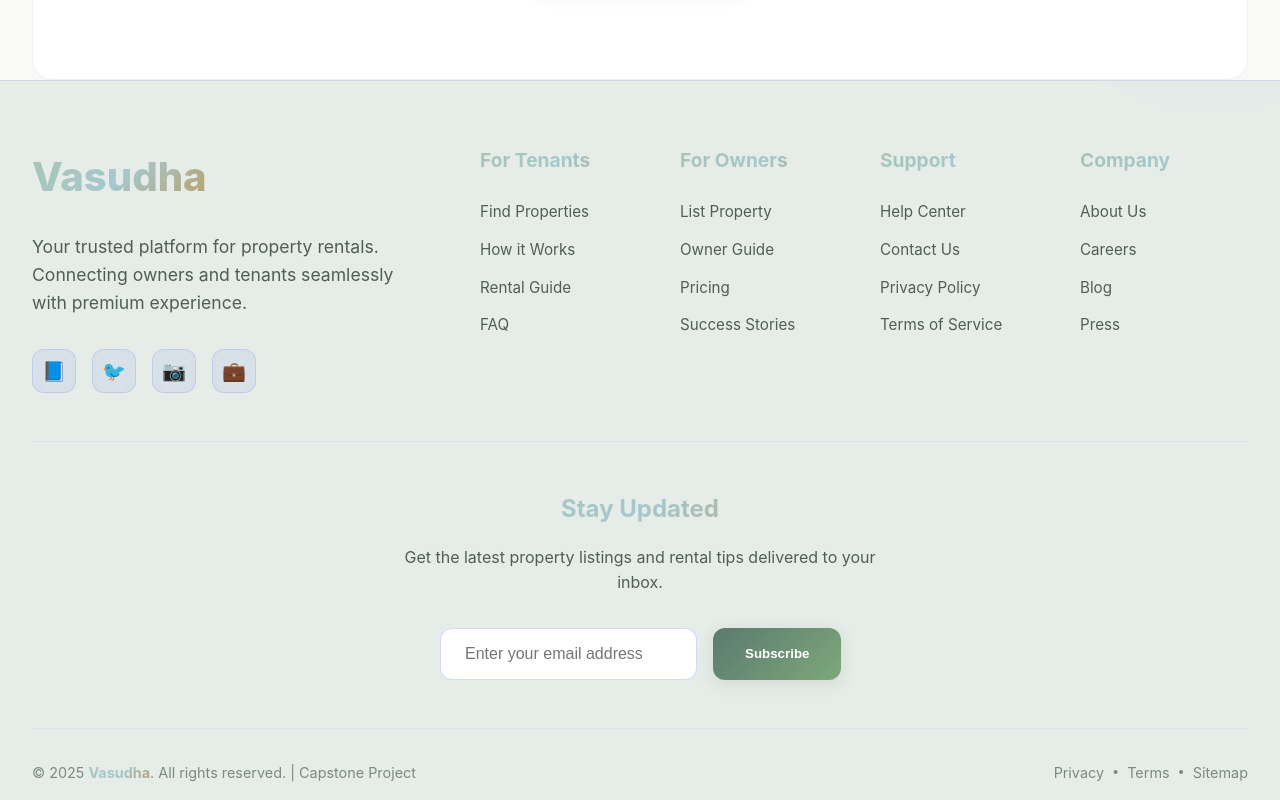
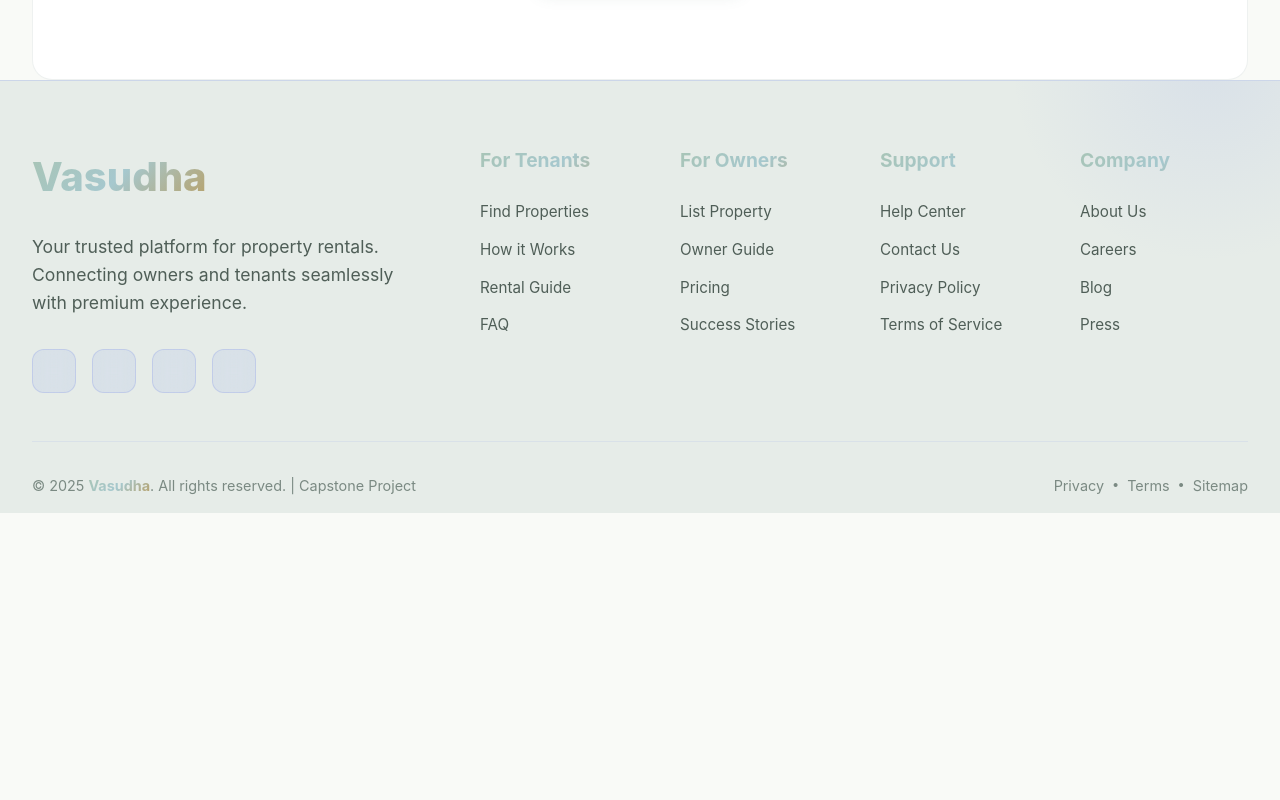
Before and after one commit to VivekGengadiya/Property-Management-System, a React (Vite) app in the folder pms_frontend/: page /apply in a window 1280 px wide. Shown: the part 545-1345 px from the top of the page. After the commit the page ends 1058 px from the top, so only its background shows below. Built offline with nearby package versions, Linux system fonts and the light colour scheme.

Commit message:
Header_Navbar

```diff
--- a/pms_frontend/src/components/common/Footer.jsx
+++ b/pms_frontend/src/components/common/Footer.jsx
@@ -1,151 +1,236 @@
-import React from 'react';
-import { Link } from 'react-router-dom';
+import React from "react";
+import { Link } from "react-router-dom";
+
+
+const footerLinkRoutes = {
+  "Find Properties": "/tenant/dashboard",
+  "How it Works": "/how-it-works",
+  "Rental Guide": "/rental-guide",
+  "FAQ": "/faq",
+
+  "List Property": "/owner/add-property",
+  "Owner Guide": "/owner/guide",
+  "Pricing": "/pricing",
+  "Success Stories": "/success-stories",
+
+  "Help Center": "/contact",
+  "Contact Us": "/contact",
+  "Privacy Policy": "/privacy-policy",
+  "Terms of Service": "/terms",
+
+  "About Us": "/about",
+  "Careers": "/careers",
+  "Blog": "/blog",
+  "Press": "/media"
+};
+
 
 const Footer = () => {
   return (
-    <footer className="premium-footer" style={{
-      background: 'var(--bg-secondary)',
-      borderTop: '1px solid rgba(102, 126, 234, 0.2)',
-      position: 'relative',
-      overflow: 'hidden'
-    }}>
+    <footer
+      className="premium-footer"
+      style={{
+        background: "var(--bg-secondary)",
+        borderTop: "1px solid rgba(102, 126, 234, 0.2)",
+        position: "relative",
+        overflow: "hidden",
+      }}
+    >
       {/* Background decoration */}
-      <div style={{
-        position: 'absolute',
-        top: '-50%',
-        right: '-10%',
-        width: '400px',
-        height: '400px',
-        background: 'radial-gradient(circle, rgba(102, 126, 234, 0.1) 0%, transparent 70%)',
-        borderRadius: '50%',
-        zIndex: '0'
-      }}></div>
+      <div
+        style={{
+          position: "absolute",
+          top: "-50%",
+          right: "-10%",
+          width: "400px",
+          height: "400px",
+          background:
+            "radial-gradient(circle, rgba(102, 126, 234, 0.1) 0%, transparent 70%)",
+          borderRadius: "50%",
+          zIndex: "0",
+        }}
+      ></div>
 
       <div className="premium-container">
-        <div className="footer-content" style={{position: 'relative', zIndex: '1'}}>
+        <div
+          className="footer-content"
+          style={{ position: "relative", zIndex: "1" }}
+        >
           {/* Main Footer Section */}
-          <div className="footer-main" style={{
-            display: 'grid',
-            gridTemplateColumns: '1fr 2fr',
-            gap: '4rem',
-            padding: '4rem 0 3rem',
-            borderBottom: '1px solid rgba(102, 126, 234, 0.1)'
-          }}>
+          <div
+            className="footer-main"
+            style={{
+              display: "grid",
+              gridTemplateColumns: "1fr 2fr",
+              gap: "4rem",
+              padding: "4rem 0 3rem",
+              borderBottom: "1px solid rgba(102, 126, 234, 0.1)",
+            }}
+          >
             <div className="footer-brand">
-              <div className="footer-logo" style={{marginBottom: '1.5rem'}}>
-                <span className="logo-text" style={{
-                  fontSize: '2.5rem',
-                  fontWeight: '800',
-                  background: 'var(--gradient-hero)',
-                  WebkitBackgroundClip: 'text',
-                  WebkitTextFillColor: 'transparent',
-                  backgroundClip: 'text'
-                }}>Vasudha</span>
+              <div className="footer-logo" style={{ marginBottom: "1.5rem" }}>
+                <span
+                  className="logo-text"
+                  style={{
+                    fontSize: "2.5rem",
+                    fontWeight: "800",
+                    background: "var(--gradient-hero)",
+                    WebkitBackgroundClip: "text",
+                    WebkitTextFillColor: "transparent",
+                    backgroundClip: "text",
+                  }}
+                >
+                  Vasudha
+                </span>
               </div>
-              <p className="footer-description" style={{
-                color: 'var(--text-secondary)',
-                lineHeight: '1.6',
-                marginBottom: '2rem',
-                fontSize: '1.1rem'
-              }}>
-                Your trusted platform for property rentals. Connecting owners and tenants seamlessly with premium experience.
+              <p
+                className="footer-description"
+                style={{
+                  color: "var(--text-secondary)",
+                  lineHeight: "1.6",
+                  marginBottom: "2rem",
+                  fontSize: "1.1rem",
+                }}
+              >
+                Your trusted platform for property rentals. Connecting owners
+                and tenants seamlessly with premium experience.
               </p>
-              <div className="social-links" style={{
-                display: 'flex',
-                gap: '1rem'
-              }}>
-                {['📘', '🐦', '📷', '💼'].map((icon, index) => (
+              <div
+                className="social-links"
+                style={{
+                  display: "flex",
+                  gap: "1rem",
+                }}
+              >
+                {[
+                  { icon: "fa-brands fa-square-facebook", label: "Facebook" },
+                  { icon: "fa-brands fa-instagram", label: "Instagram" },
+                  { icon: "fa-brands fa-linkedin", label: "LinkedIn" },
+                  { icon: "fa-brands fa-x-twitter", label: "Twitter" },
+                ].map((item, index) => (
                   <a
                     key={index}
                     href="#"
+                    aria-label={item.label}
                     className="social-link"
-                    aria-label="Social Media"
                     style={{
-                      display: 'flex',
-                      alignItems: 'center',
-                      justifyContent: 'center',
-                      width: '44px',
-                      height: '44px',
-                      background: 'rgba(102, 126, 234, 0.1)',
-                      borderRadius: '12px',
-                      textDecoration: 'none',
-                      transition: 'all 0.3s ease',
-                      border: '1px solid rgba(102, 126, 234, 0.2)',
-                      backdropFilter: 'blur(10px)'
+                      display: "flex",
+                      alignItems: "center",
+                      justifyContent: "center",
+                      width: "44px",
+                      height: "44px",
+                      background: "rgba(102, 126, 234, 0.1)",
+                      borderRadius: "12px",
+                      textDecoration: "none",
+                      transition: "all 0.3s ease",
+                      border: "1px solid rgba(102, 126, 234, 0.2)",
+                      backdropFilter: "blur(10px)",
                     }}
                     onMouseEnter={(e) => {
-                      e.target.style.background = 'var(--primary-gradient)';
-                      e.target.style.transform = 'translateY(-2px)';
-                      e.target.style.boxShadow = 'var(--shadow-md)';
+                      e.currentTarget.style.background =
+                        "var(--primary-gradient)";
+                      e.currentTarget.style.transform = "translateY(-2px)";
+                      e.currentTarget.style.boxShadow = "var(--shadow-md)";
                     }}
                     onMouseLeave={(e) => {
-                      e.target.style.background = 'rgba(102, 126, 234, 0.1)';
-                      e.target.style.transform = 'translateY(0)';
-                      e.target.style.boxShadow = 'none';
+                      e.currentTarget.style.background =
+                        "rgba(102, 126, 234, 0.1)";
+                      e.currentTarget.style.transform = "translateY(0)";
+                      e.currentTarget.style.boxShadow = "none";
                     }}
                   >
-                    <span className="social-icon" style={{fontSize: '1.2rem'}}>{icon}</span>
+                    <i
+                      className={item.icon}
+                      style={{
+                        fontSize: "1.4rem",
+                        color: "var(--primary-dark)",
+                      }}
+                    ></i>
                   </a>
                 ))}
               </div>
             </div>
 
-            <div className="footer-links-grid" style={{
-              display: 'grid',
-              gridTemplateColumns: 'repeat(4, 1fr)',
-              gap: '2rem'
-            }}>
+            <div
+              className="footer-links-grid"
+              style={{
+                display: "grid",
+                gridTemplateColumns: "repeat(4, 1fr)",
+                gap: "2rem",
+              }}
+            >
               {[
                 {
-                  title: 'For Tenants',
-                  links: ['Find Properties', 'How it Works', 'Rental Guide', 'FAQ']
+                  title: "For Tenants",
+                  links: [
+                    "Find Properties",
+                    "How it Works",
+                    "Rental Guide",
+                    "FAQ",
+                  ],
                 },
                 {
-                  title: 'For Owners',
-                  links: ['List Property', 'Owner Guide', 'Pricing', 'Success Stories']
+                  title: "For Owners",
+                  links: [
+                    "List Property",
+                    "Owner Guide",
+                    "Pricing",
+                    "Success Stories",
+                  ],
                 },
                 {
-                  title: 'Support',
-                  links: ['Help Center', 'Contact Us', 'Privacy Policy', 'Terms of Service']
+                  title: "Support",
+                  links: [
+                    "Help Center",
+                    "Contact Us",
+                    "Privacy Policy",
+                    "Terms of Service",
+                  ],
                 },
                 {
-                  title: 'Company',
-                  links: ['About Us', 'Careers', 'Blog', 'Press']
-                }
+                  title: "Company",
+                  links: ["About Us", "Careers", "Blog", "Press"],
+                },
               ].map((column, index) => (
                 <div key={index} className="footer-column">
-                  <h3 className="footer-title" style={{
-                    color: 'var(--text-primary)',
-                    fontSize: '1.2rem',
-                    fontWeight: '700',
-                    marginBottom: '1.5rem',
-                    background: 'var(--gradient-hero)',
-                    WebkitBackgroundClip: 'text',
-                    WebkitTextFillColor: 'transparent',
-                    backgroundClip: 'text'
-                  }}>
+                  <h3
+                    className="footer-title"
+                    style={{
+                      color: "var(--text-primary)",
+                      fontSize: "1.2rem",
+                      fontWeight: "700",
+                      marginBottom: "1.5rem",
+                      background: "var(--gradient-hero)",
+                      WebkitBackgroundClip: "text",
+                      WebkitTextFillColor: "transparent",
+                      backgroundClip: "text",
+                    }}
+                  >
                     {column.title}
                   </h3>
-                  <ul className="footer-list" style={{listStyle: 'none', padding: 0, margin: 0}}>
+                  <ul
+                    className="footer-list"
+                    style={{ listStyle: "none", padding: 0, margin: 0 }}
+                  >
                     {column.links.map((link, linkIndex) => (
-                      <li key={linkIndex} style={{marginBottom: '0.75rem'}}>
+                      <li key={linkIndex} style={{ marginBottom: "0.75rem" }}>
                         <Link
-                          to={`/${link.toLowerCase().replace(/\s+/g, '-')}`}
+  to={footerLinkRoutes[link]}
   className="footer-link"
   style={{
-                            color: 'var(--text-secondary)',
-                            textDecoration: 'none',
-                            transition: 'all 0.3s ease',
-                            display: 'inline-block',
-                            fontSize: '0.95rem'
+    color: "var(--text-secondary)",
+    textDecoration: "none",
+    transition: "all 0.3s ease",
+    display: "inline-block",
+    fontSize: "0.95rem",
   }}
   onMouseEnter={(e) => {
-                            e.target.style.color = 'var(--text-primary)';
-                            e.target.style.transform = 'translateX(5px)';
+    e.target.style.color = "var(--text-primary)";
+    e.target.style.transform = "translateX(5px)";
   }}
   onMouseLeave={(e) => {
-                            e.target.style.color = 'var(--text-secondary)';
-                            e.target.style.transform = 'translateX(0)';
+    e.target.style.color = "var(--text-secondary)";
+    e.target.style.transform = "translateX(0)";
   }}
 >
   {link}
@@ -159,145 +244,136 @@ const Footer = () => {
           </div>
 
           {/* Newsletter Section */}
-          <div className="newsletter-section" style={{
-            padding: '3rem 0',
-            borderBottom: '1px solid rgba(102, 126, 234, 0.1)'
-          }}>
-            <div className="newsletter-content" style={{
-              maxWidth: '500px',
-              margin: '0 auto',
-              textAlign: 'center'
-            }}>
-              <h3 className="newsletter-title" style={{
-                color: 'var(--text-primary)',
-                fontSize: '1.5rem',
-                fontWeight: '700',
-                marginBottom: '1rem',
-                background: 'var(--gradient-hero)',
-                WebkitBackgroundClip: 'text',
-                WebkitTextFillColor: 'transparent',
-                backgroundClip: 'text'
-              }}>
+          {/* <div
+            className="newsletter-section"
+            style={{
+              padding: "3rem 0",
+              borderBottom: "1px solid rgba(102, 126, 234, 0.1)",
+            }}
+          >
+            <div
+              className="newsletter-content"
+              style={{
+                maxWidth: "500px",
+                margin: "0 auto",
+                textAlign: "center",
+              }}
+            >
+              <h3
+                className="newsletter-title"
+                style={{
+                  color: "var(--text-primary)",
+                  fontSize: "1.5rem",
+                  fontWeight: "700",
+                  marginBottom: "1rem",
+                  background: "var(--gradient-hero)",
+                  WebkitBackgroundClip: "text",
+                  WebkitTextFillColor: "transparent",
+                  backgroundClip: "text",
+                }}
+              >
                 Stay Updated
               </h3>
-              <p className="newsletter-description" style={{
-                color: 'var(--text-secondary)',
-                marginBottom: '2rem',
-                lineHeight: '1.6'
-              }}>
-                Get the latest property listings and rental tips delivered to your inbox.
-              </p>
-              <div className="newsletter-form" style={{
-                display: 'flex',
-                gap: '1rem',
-                maxWidth: '400px',
-                margin: '0 auto'
-              }}>
-                <input
-                  type="email"
-                  placeholder="Enter your email address"
-                  className="newsletter-input"
+              <p
+                className="newsletter-description"
                 style={{
-                    flex: '1',
-                    padding: '1rem 1.5rem',
-                    background: 'var(--bg-card)',
-                    border: '1px solid rgba(102, 126, 234, 0.3)',
-                    borderRadius: '12px',
-                    color: 'var(--text-primary)',
-                    fontSize: '1rem',
-                    outline: 'none',
-                    transition: 'all 0.3s ease'
-                  }}
-                  onFocus={(e) => {
-                    e.target.style.borderColor = 'var(--primary-light)';
-                    e.target.style.boxShadow = 'var(--shadow-sm)';
-                  }}
-                  onBlur={(e) => {
-                    e.target.style.borderColor = 'rgba(102, 126, 234, 0.3)';
-                    e.target.style.boxShadow = 'none';
-                  }}
-                />
-                <button className="newsletter-btn" style={{
-                  padding: '1rem 2rem',
-                  background: 'var(--primary-gradient)',
-                  color: 'white',
-                  border: 'none',
-                  borderRadius: '12px',
-                  fontWeight: '600',
-                  cursor: 'pointer',
-                  transition: 'all 0.3s ease',
-                  boxShadow: 'var(--shadow-md)',
-                  whiteSpace: 'nowrap'
-                }}
-                onMouseEnter={(e) => {
-                  e.target.style.transform = 'translateY(-2px)';
-                  e.target.style.boxShadow = 'var(--shadow-glow)';
-                }}
-                onMouseLeave={(e) => {
-                  e.target.style.transform = 'translateY(0)';
-                  e.target.style.boxShadow = 'var(--shadow-md)';
+                  color: "var(--text-secondary)",
+                  marginBottom: "2rem",
+                  lineHeight: "1.6",
                 }}
               >
-                  Subscribe
-                </button>
+                Get the latest property listings and rental tips delivered to
+                your inbox.
+              </p>
+              <div
+                className="newsletter-form"
+                style={{
+                  display: "flex",
+                  gap: "1rem",
+                  maxWidth: "400px",
+                  margin: "0 auto",
+                }}
+              ></div>
             </div>
-            </div>
-          </div>
+          </div> */}
 
           {/* Bottom Footer */}
-          <div className="footer-bottom" style={{
-            padding: '2rem 0 1rem'
-          }}>
-            <div className="footer-bottom-content" style={{
-              display: 'flex',
-              justifyContent: 'space-between',
-              alignItems: 'center',
-              flexWrap: 'wrap',
-              gap: '1rem'
-            }}>
-              <p className="copyright" style={{
-                color: 'var(--text-muted)',
+          <div
+            className="footer-bottom"
+            style={{
+              padding: "2rem 0 1rem",
+            }}
+          >
+            <div
+              className="footer-bottom-content"
+              style={{
+                display: "flex",
+                justifyContent: "space-between",
+                alignItems: "center",
+                flexWrap: "wrap",
+                gap: "1rem",
+              }}
+            >
+              <p
+                className="copyright"
+                style={{
+                  color: "var(--text-muted)",
                   margin: 0,
-                fontSize: '0.9rem'
-              }}>
-                © 2025 <strong style={{
-                  background: 'var(--gradient-hero)',
-                  WebkitBackgroundClip: 'text',
-                  WebkitTextFillColor: 'transparent',
-                  backgroundClip: 'text',
-                  fontWeight: '700'
-                }}>Vasudha</strong>. All rights reserved. | Capstone Project
+                  fontSize: "0.9rem",
+                }}
+              >
+                © 2025{" "}
+                <strong
+                  style={{
+                    background: "var(--gradient-hero)",
+                    WebkitBackgroundClip: "text",
+                    WebkitTextFillColor: "transparent",
+                    backgroundClip: "text",
+                    fontWeight: "700",
+                  }}
+                >
+                  Vasudha
+                </strong>
+                . All rights reserved. | Capstone Project
               </p>
-              <div className="footer-bottom-links" style={{
-                display: 'flex',
-                alignItems: 'center',
-                gap: '0.5rem'
-              }}>
-                {['Privacy', 'Terms', 'Sitemap'].map((link, index) => (
+              <div
+                className="footer-bottom-links"
+                style={{
+                  display: "flex",
+                  alignItems: "center",
+                  gap: "0.5rem",
+                }}
+              >
+                {["Privacy", "Terms", "Sitemap"].map((link, index) => (
                   <React.Fragment key={link}>
                     <Link
                       to={`/${link.toLowerCase()}`}
                       className="bottom-link"
                       style={{
-                        color: 'var(--text-muted)',
-                        textDecoration: 'none',
-                        fontSize: '0.9rem',
-                        transition: 'color 0.3s ease'
+                        color: "var(--text-muted)",
+                        textDecoration: "none",
+                        fontSize: "0.9rem",
+                        transition: "color 0.3s ease",
                       }}
                       onMouseEnter={(e) => {
-                        e.target.style.color = 'var(--text-primary)';
+                        e.target.style.color = "var(--text-primary)";
                       }}
                       onMouseLeave={(e) => {
-                        e.target.style.color = 'var(--text-muted)';
+                        e.target.style.color = "var(--text-muted)";
                       }}
                     >
                       {link}
                     </Link>
                     {index < 2 && (
-                      <span className="separator" style={{
-                        color: 'var(--text-muted)',
-                        fontSize: '0.8rem'
-                      }}>•</span>
+                      <span
+                        className="separator"
+                        style={{
+                          color: "var(--text-muted)",
+                          fontSize: "0.8rem",
+                        }}
+                      >
+                        •
+                      </span>
                     )}
                   </React.Fragment>
                 ))}
@@ -309,8 +385,13 @@ const Footer = () => {
 
       <style jsx>{`
         @keyframes gradientShift {
-          0%, 100% { background-position: 0% 50%; }
-          50% { background-position: 100% 50%; }
+          0%,
+          100% {
+            background-position: 0% 50%;
+          }
+          50% {
+            background-position: 100% 50%;
+          }
         }
 
         .logo-text {
```
Also changed, not shown: pms_frontend/src/components/common/Navbar.jsx (+40 -29 lines). Lines whose indentation alone changed are shown as unchanged.
